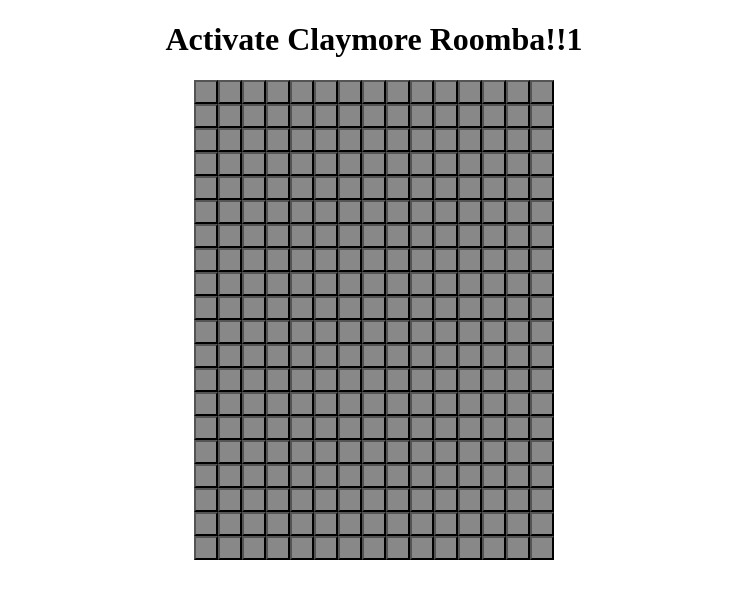
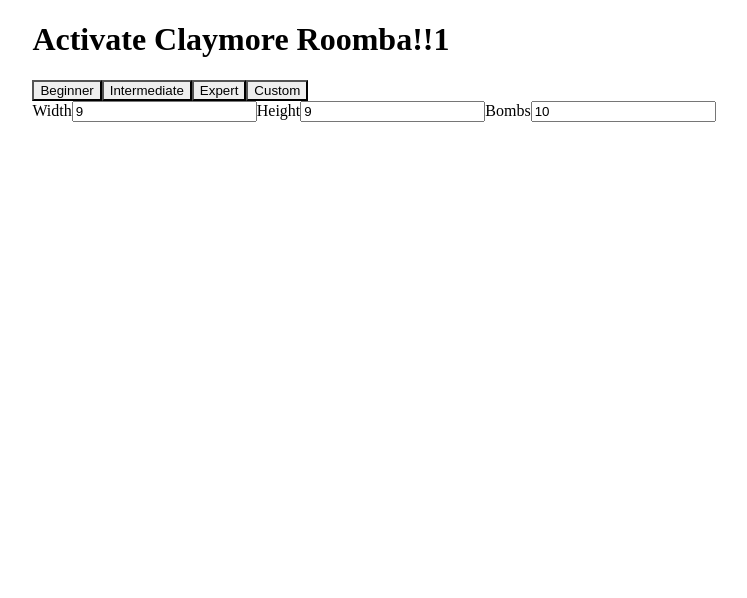
Before and after one commit to Fermento99/claymore-roomba, a React (Create React App) app: page / in a window 1280 px wide. Shown: the top 598 px of the page, without its empty margins (266-1013 px from the left). Built offline with nearby package versions, Linux system fonts and the light colour scheme.

Commit message:
basic game flow

```diff
--- a/src/App.tsx
+++ b/src/App.tsx
@@ -1,10 +1,43 @@
-import { Board } from './components';
+import { Board, Menu } from './components';
+import { useState } from 'react';
+import { GameStatus } from './models/GameStatus';
+import { GameConfig } from './models/GameConfig';
 
 export const App = () => {
+  const [gameStatus, setGameStatus] = useState<GameStatus>(
+    GameStatus.NOT_STARTED
+  );
+  const [gameConfig, setGameConfig] = useState<GameConfig>({
+    width: 9,
+    height: 9,
+    bombs: 10,
+  });
   return (
     <>
       <h1>Activate Claymore Roomba!!1</h1>
-      <Board width={15} height={20} bombs={20} />
+      {gameStatus === GameStatus.NOT_STARTED ? (
+        <Menu
+          selected={(gameConfig) => {
+            setGameConfig(gameConfig);
+            setGameStatus(GameStatus.STARTED);
+          }}
+        />
+      ) : (
+        <>
+          <Board
+            gameConfig={gameConfig}
+            finishedCallback={(gameStatus) => setGameStatus(gameStatus)}
+          />
+          {gameStatus === GameStatus.LOST && <h4>You've lost</h4>}
+          {gameStatus === GameStatus.WON && <h4>You've won</h4>}
+          {(gameStatus === GameStatus.LOST ||
+            gameStatus === GameStatus.WON) && (
+            <button onClick={() => setGameStatus(GameStatus.NOT_STARTED)}>
+              Play Again
+            </button>
+          )}
+        </>
+      )}
     </>
   );
 };
--- a/src/components/board/Board.tsx
+++ b/src/components/board/Board.tsx
@@ -4,15 +4,19 @@ import { Tile } from './components/Tile';
 import { TileState } from '../../models/TileState';
 import { randNoRep } from '../../utils/random';
 import { getNeighbours } from '../../utils/neighbours';
+import { GameConfig } from '../../models/GameConfig';
+import { GameStatus } from '../../models/GameStatus';
 
 interface BoardProps {
-  width: number;
-  height: number;
-  bombs: number;
+  gameConfig: GameConfig;
+  finishedCallback: (result: GameStatus) => void;
 }
 
-export const Board = ({ width, height, bombs }: BoardProps) => {
-  const [ended, end] = useState(0);
+export const Board = ({
+  gameConfig: { width, height, bombs },
+  finishedCallback,
+}: BoardProps) => {
+  const [ended, setEnded] = useState(false);
   const [firstMoveMade, makeFirstMoveMade] = useState(false);
   const [boardState, setBoardState] = useState<TileState[][]>(
     Array(height)
@@ -29,7 +33,7 @@ export const Board = ({ width, height, bombs }: BoardProps) => {
       <Row key={y}>
         {row.map((state, x) => (
           <Tile
-            ended={ended !== 0}
+            ended={ended}
             state={state}
             click={callback(x, y)}
             key={x + '-' + y}
@@ -39,11 +43,45 @@ export const Board = ({ width, height, bombs }: BoardProps) => {
     ));
   };
 
-  const openTile = (x: number, y: number, board: TileState[][]) => {
-    board[y][x].setOpen();
-    if (board[y][x].proximity === 0) {
+  const checkLost = (x: number, y: number): boolean => {
+    if (boardState[y][x].bomb) {
+      setEnded(true);
+      finishedCallback(GameStatus.LOST);
+      return true;
+    }
+
+    return false;
+  };
+  const checkWon = () => {
+    const { flaggedBombs, closed } = boardState.reduce(
+      (acc, row) => {
+        const { flaggedBombs, closed } = row.reduce(
+          (acc, tile) => ({
+            flaggedBombs:
+              acc.flaggedBombs + (tile.flagged && tile.bomb ? 1 : 0),
+            closed: acc.closed + (!tile.open ? 1 : 0),
+          }),
+          { flaggedBombs: 0, closed: 0 }
+        );
+        return {
+          flaggedBombs: acc.flaggedBombs + flaggedBombs,
+          closed: acc.closed + closed,
+        };
+      },
+      { flaggedBombs: 0, closed: 0 }
+    );
+    console.log(flaggedBombs, closed, bombs);
+    if (flaggedBombs === bombs || closed === bombs) {
+      setEnded(true);
+      finishedCallback(GameStatus.WON);
+    }
+  };
+
+  const openTile = (x: number, y: number) => {
+    boardState[y][x].setOpen();
+    if (boardState[y][x].proximity === 0) {
       getNeighbours(x, y, height, width).forEach(([y, x]) => {
-        if (!board[y][x].open) openTile(x, y, board);
+        if (!boardState[y][x].open) openTile(x, y);
       });
     }
   };
@@ -51,13 +89,15 @@ export const Board = ({ width, height, bombs }: BoardProps) => {
   const callback = (x: number, y: number) =>
     firstMoveMade
       ? (alt: boolean) => {
-          alt
-            ? boardState[y][x].toggleFlag()
-            : boardState[y][x].bomb
-            ? end(-1)
-            : openTile(x, y, boardState);
+          if (alt) boardState[y][x].toggleFlag();
+          else {
+            if (!checkLost(x, y)) openTile(x, y);
+          }
+          checkWon();
           setBoardState([...boardState]);
         }
+      : ended
+      ? () => {}
       : () => {
           makeFirstMoveMade(true);
           const bombLocations = randNoRep(0, height * width, bombs, [
@@ -69,7 +109,7 @@ export const Board = ({ width, height, bombs }: BoardProps) => {
               ([y, x]) => boardState[y][x].proximity++
             );
           });
-          openTile(x, y, boardState);
+          openTile(x, y);
           setBoardState([...boardState]);
         };
 
@@ -86,4 +126,6 @@ const BoardContainer = styled.div`
   display: flex;
   flex-direction: column;
   align-items: center;
+  border: 3px inset #888;
+  width: min-content;
 `;
--- a/src/components/board/components/Tile.tsx
+++ b/src/components/board/components/Tile.tsx
@@ -25,21 +25,44 @@ export const Tile = ({ state, click, ended }: TileProps) => {
     }
   }
   return (
-    <TileContainer open={state.open} onClick={(e) => click(e.altKey)}>
+    <TileContainer state={state} onClick={(e) => click(e.ctrlKey)}>
       {content}
     </TileContainer>
   );
 };
 
-const TileContainer = styled.div<{ open: boolean }>`
+const TileContainer = styled.div<{ state: TileState }>`
   display: flex;
   align-items: center;
   justify-content: center;
   height: 1.5rem;
   width: 1.5rem;
-  background-color: #888;
-  border-color: #000;
-  border-width: 2px;
-  border-style: ${({ open }) => (open ? 'inset' : 'outset')};
-  cursor: ${({ open }) => (open ? 'default' : 'pointer')};
+  background-color: ${({ state }) => (state.open ? '#bdbdbd' : '#c0c0c0')};
+  border-color: ${({ state }) => (state.open ? '#888' : '#ddd')};
+  border-width: ${({ state }) => (state.open ? '1px' : '3px')};
+  border-style: ${({ state }) => (state.open ? 'solid' : 'outset')};
+  cursor: ${({ state }) => (state.open ? 'default' : 'pointer')};
+  color: ${({ state }) => {
+    if (state.flagged || state.bomb) return '#f11013';
+    switch (state.proximity) {
+      case 1:
+        return '#14538c';
+      case 2:
+        return '#158f8c';
+      case 3:
+        return '#18a97d';
+      case 4:
+        return '#62b91f';
+      case 5:
+        return '#f8b81f';
+      case 6:
+        return '#f68c0b';
+      case 7:
+        return '#ef5f11';
+      case 8:
+        return '#f8181c';
+      default:
+        return '#000';
+    }
+  }};
 `;
--- a/src/components/index.ts
+++ b/src/components/index.ts
@@ -1 +1,2 @@
 export { Board } from './board/Board';
+export { Menu } from './menu/Menu';
--- /dev/null
+++ b/src/components/menu/Menu.tsx
@@ -0,0 +1,75 @@
+import styled from '@emotion/styled';
+import { useState } from 'react';
+import { GameConfig } from '../../models/GameConfig';
+
+interface MenuProps {
+  selected: (gameConfig: GameConfig) => void;
+}
+
+export const Menu = ({ selected }: MenuProps) => {
+  const [customWidth, setCustomWidth] = useState(9);
+  const [customHeight, setCustomHeight] = useState(9);
+  const [customBombs, setCustomBombs] = useState(10);
+
+  return (
+    <div>
+      <Button onClick={() => selected({ width: 9, height: 9, bombs: 10 })}>
+        Beginner
+      </Button>
+      <Button onClick={() => selected({ width: 16, height: 16, bombs: 40 })}>
+        Intermediate
+      </Button>
+      <Button onClick={() => selected({ width: 16, height: 30, bombs: 99 })}>
+        Expert
+      </Button>
+      <Button
+        onClick={() =>
+          selected({
+            width: customWidth,
+            height: customHeight,
+            bombs: customBombs,
+          })
+        }
+      >
+        Custom
+      </Button>
+      <div>
+        <label>
+          Width
+          <Input
+            type="number"
+            name="width"
+            value={customWidth}
+            onChange={(e) => setCustomWidth(parseInt(e.target.value))}
+          />
+        </label>
+        <label>
+          Height
+          <Input
+            type="number"
+            value={customHeight}
+            name="width"
+            onChange={(e) => setCustomHeight(parseInt(e.target.value))}
+          />
+        </label>
+        <label>
+          Bombs
+          <Input
+            type="number"
+            name="width"
+            value={customBombs}
+            onChange={(e) => setCustomBombs(parseInt(e.target.value))}
+          />
+        </label>
+      </div>
+    </div>
+  );
+};
+
+const Button = styled.button`
+  background-color: #eee;
+`;
+
+const Input = styled.input`
+  color: black;
+`;
--- /dev/null
+++ b/src/models/GameConfig.ts
@@ -0,0 +1,5 @@
+export interface GameConfig {
+  width: number;
+  height: number;
+  bombs: number;
+}
--- /dev/null
+++ b/src/models/GameStatus.ts
@@ -0,0 +1,6 @@
+export enum GameStatus {
+  NOT_STARTED,
+  STARTED,
+  WON,
+  LOST,
+}
```
